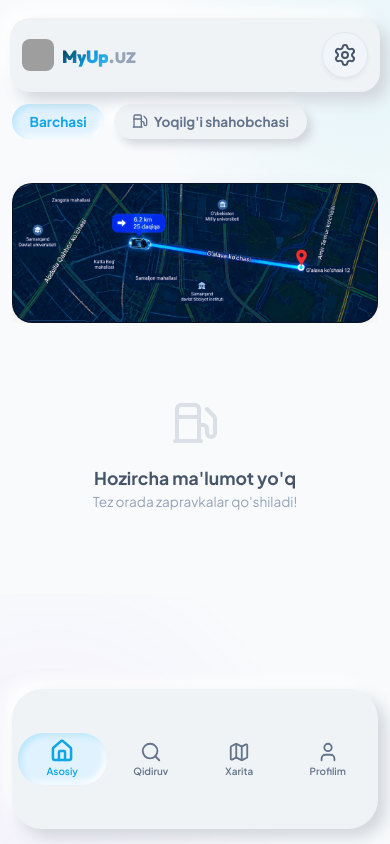
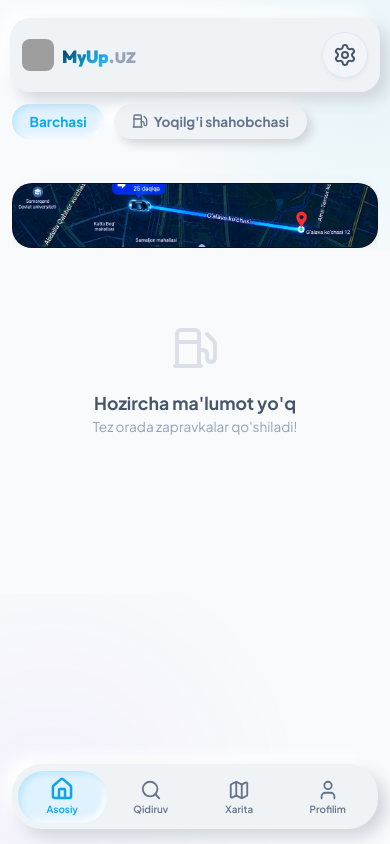
Before and after one commit to AyubFints/MyUp.uz, a React (Vite) app: page / in a window 390 px wide. Built offline with nearby package versions, Linux system fonts and the light colour scheme; grey boxes are pictures that could not be loaded.

Commit message:
style: fix accidentally enlarged bottom nav height on mobile

```diff
--- a/src/App.css
+++ b/src/App.css
@@ -2584,7 +2584,7 @@
 /* SHORTER MAP ON MOBILE */
 @media (max-width: 768px) {
   .compact-home-map-container {
-    height: 140px !important;
+    height: 65px !important;
   }
 }
 
@@ -2596,7 +2596,7 @@
     border: none !important;
     border-radius: 30px !important;
     padding: 6px !important;
-    height: 140px !important;
+    height: 65px !important;
     bottom: 15px !important;
   }
   .bottom-nav-item {
```
